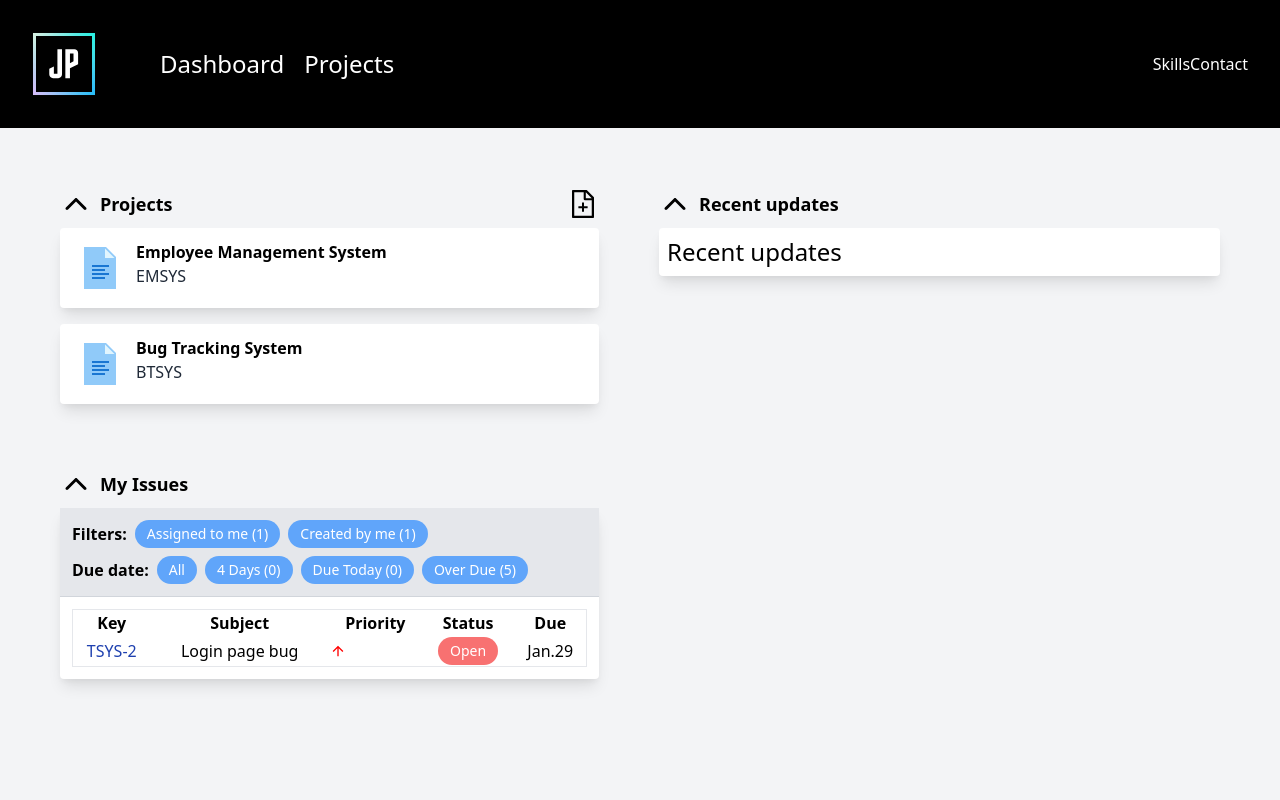
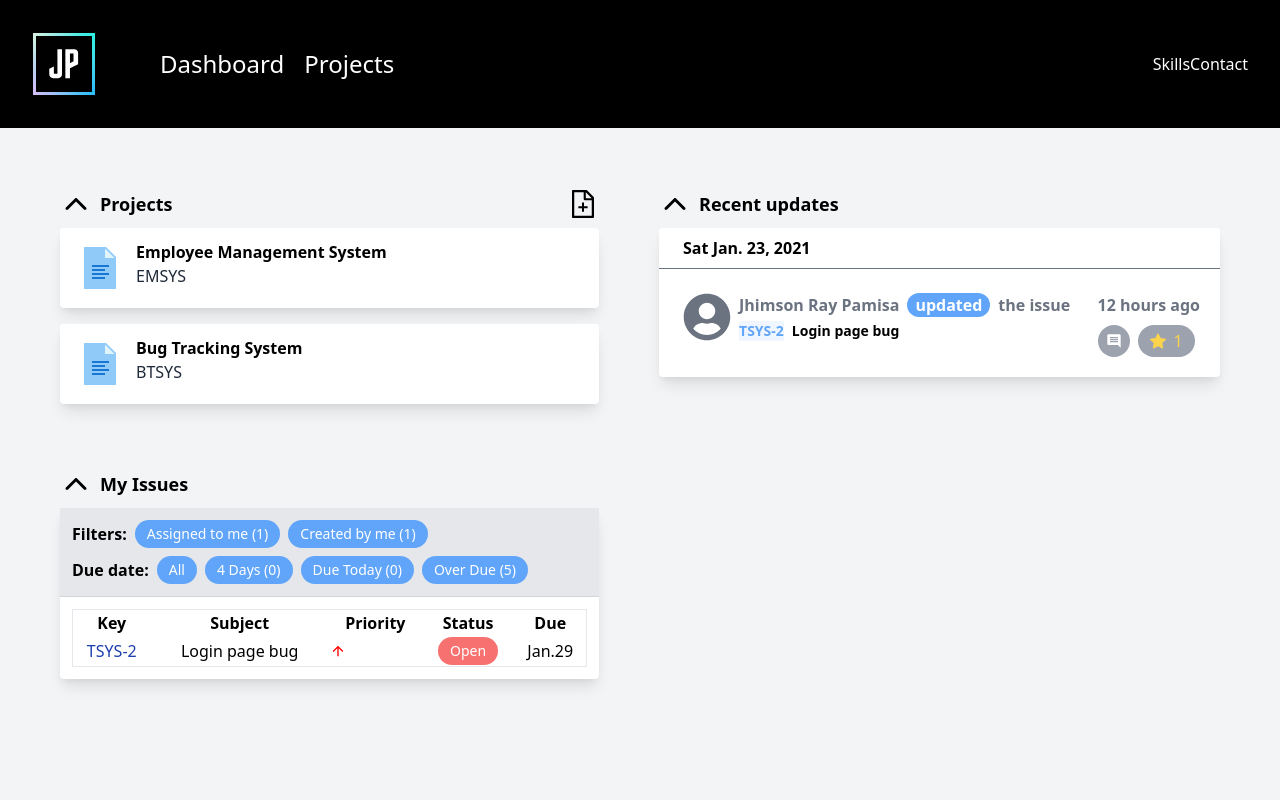
Before and after one commit to jhimson/bug-tracker, a React (Create React App) app in the folder client/: page /dashboard in a window 1280 px wide. Shown: the top 800 px of the page. Built offline with nearby package versions, Linux system fonts and the light colour scheme.

Commit message:
Update recent updates section design

```diff
--- a/client/src/pages/DashboardPage.jsx
+++ b/client/src/pages/DashboardPage.jsx
@@ -5,6 +5,9 @@ import React from 'react';
 import { AiOutlineFileAdd } from 'react-icons/ai';
 import { FcDocument } from 'react-icons/fc';
 import { IoIosArrowUp, IoMdArrowUp } from 'react-icons/io';
+import { FaUserCircle } from 'react-icons/fa';
+import { MdComment } from 'react-icons/md';
+import { BsFillStarFill } from 'react-icons/bs';
 
 // Components
 import Layout from '../components/Layout';
@@ -94,8 +97,55 @@ const DashboardPage = () => (
               <h1 className="mb-2 text-lg font-bold">Recent updates</h1>
             </div>
           </div>
-          <div className="p-2 bg-white rounded shadow-lg">
-            <h1 className="text-2xl">Recent updates</h1>
+          <div className="bg-white rounded shadow-lg ">
+            <div className="px-6 py-2 border-b border-gray-500">
+              <h1 className="font-semibold text-md">Sat Jan. 23, 2021</h1>
+            </div>
+            <div className="flex justify-between p-2">
+              <div className="flex p-4 space-x-2">
+                <div className="user-icon">
+                  <FaUserCircle size="3em" className="text-gray-500" />
+                </div>
+
+                <div className="space-y-1">
+                  <div className="flex justify-between">
+                    <div className="flex space-x-2">
+                      <h1 className="font-semibold text-gray-500">
+                        Jhimson Ray Pamisa
+                      </h1>
+                      <button className="px-2 font-semibold text-white bg-blue-400 rounded-full focus:outline-none">
+                        updated
+                      </button>
+                      <p className="font-semibold text-gray-500">the issue</p>
+                    </div>
+                  </div>
+
+                  <div className="flex items-center space-x-2 issue_description">
+                    <h1 className="text-sm font-semibold text-blue-400 bg-blue-50 issue_key">
+                      TSYS-2
+                    </h1>
+                    <h1 className="text-sm font-semibold issue_name">
+                      Login page bug
+                    </h1>
+                  </div>
+                </div>
+              </div>
+
+              <div className="pb-3 pr-3 space-y-2">
+                <div className="pt-4">
+                  <h1 className="font-semibold text-gray-500">12 hours ago</h1>
+                </div>
+                <div className="flex space-x-2">
+                  <button className="p-2 bg-gray-400 rounded-full hover:bg-blue-400 focus:outline-none">
+                    <MdComment className="text-white" />
+                  </button>
+                  <div className="flex items-center px-3 space-x-2 text-yellow-300 bg-gray-400 rounded-full cursor-pointer hover:bg-yellow-400 hover:text-white">
+                    <BsFillStarFill />
+                    <p>1</p>
+                  </div>
+                </div>
+              </div>
+            </div>
           </div>
         </div>
       </div>
```
Also changed, not shown: 1 other file (tests, documents, lock files or other folders).
